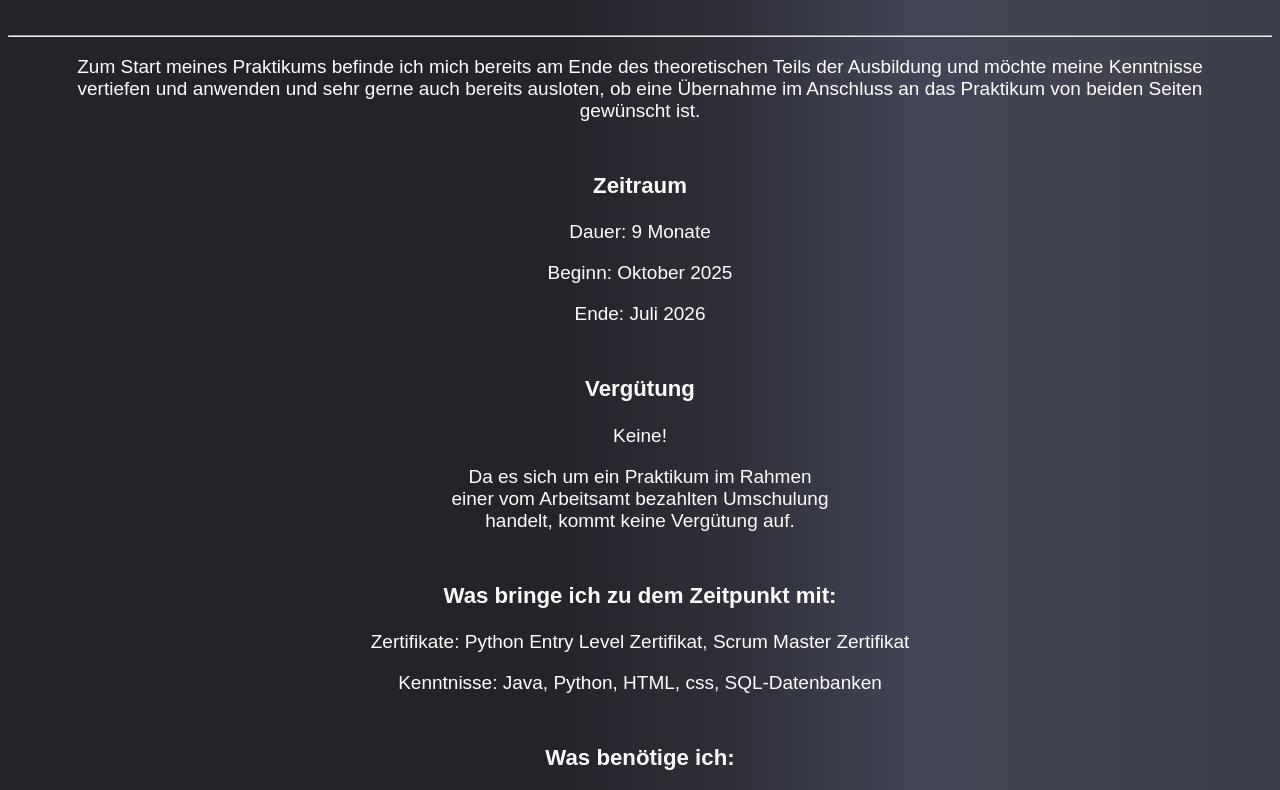
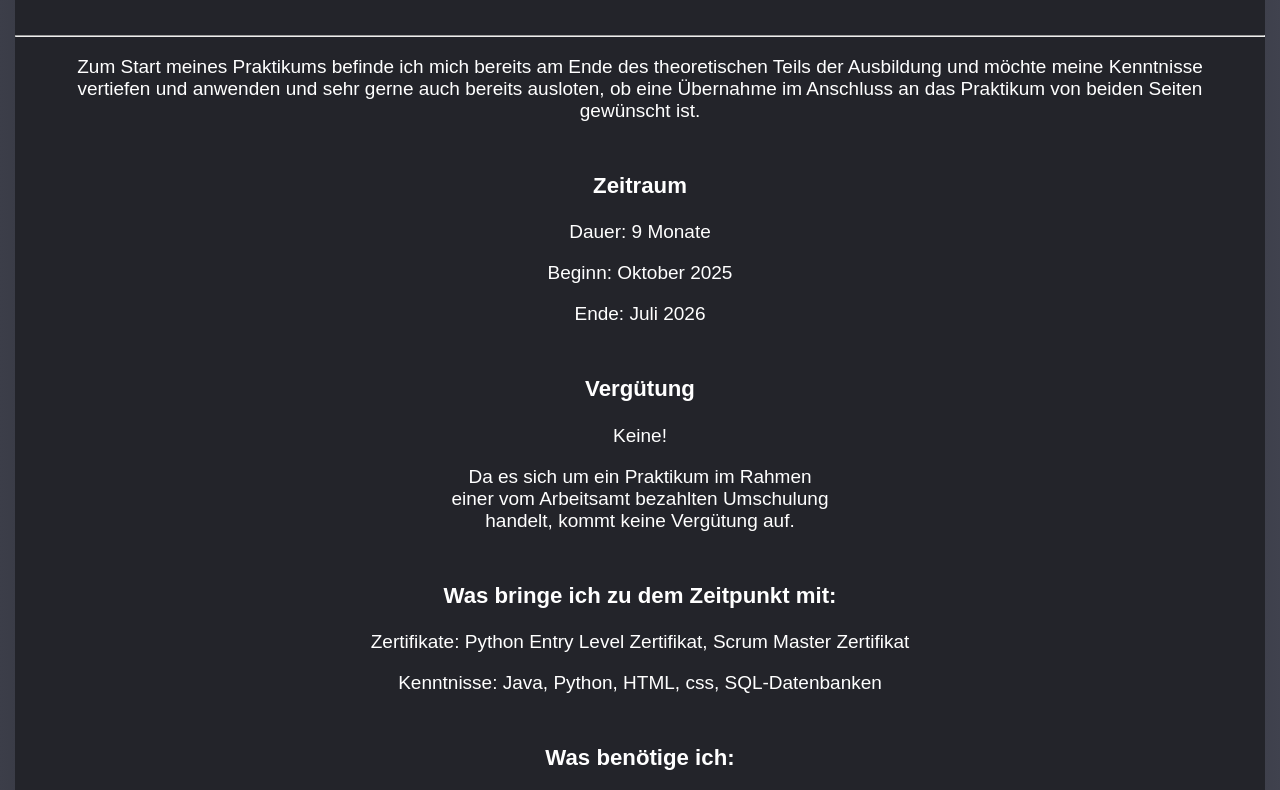
Before and after one commit to JanaB146/zweitesPortfolio, a plain HTML site: page stage.html in a window 1280 px wide. Shown: the part 244-1034 px from the top of the page. Drawn offline with Linux system fonts and the light colour scheme.

Commit message:
new background color change

```diff
--- a/css/general.css
+++ b/css/general.css
@@ -6,15 +6,16 @@ body {
     /*max-width: 1250px;
     width: 100%;
     margin: 0 auto;*/
-    background:linear-gradient(to left, #3c3e49, #40424e, #424557,#2e2f38, #23242a, #23242a, #23242a, #23242a) ;
+    background:linear-gradient(to left, #40424e, #23242a, #23242a, #23242a, #23242a, #3c3e49) ;
     font-family: sans-serif;
     min-height: 100vh;
     display:flex;
     flex-direction: column;
 }
 .part {
-    /*max-width: 1250px;
-    width: 100%;*/
+    max-width: 1250px;
+    width: 100%;
+    background-color: #23242a;
     margin: 0 auto;
     font-family: sans-serif;
     min-height: 100vh;
```
